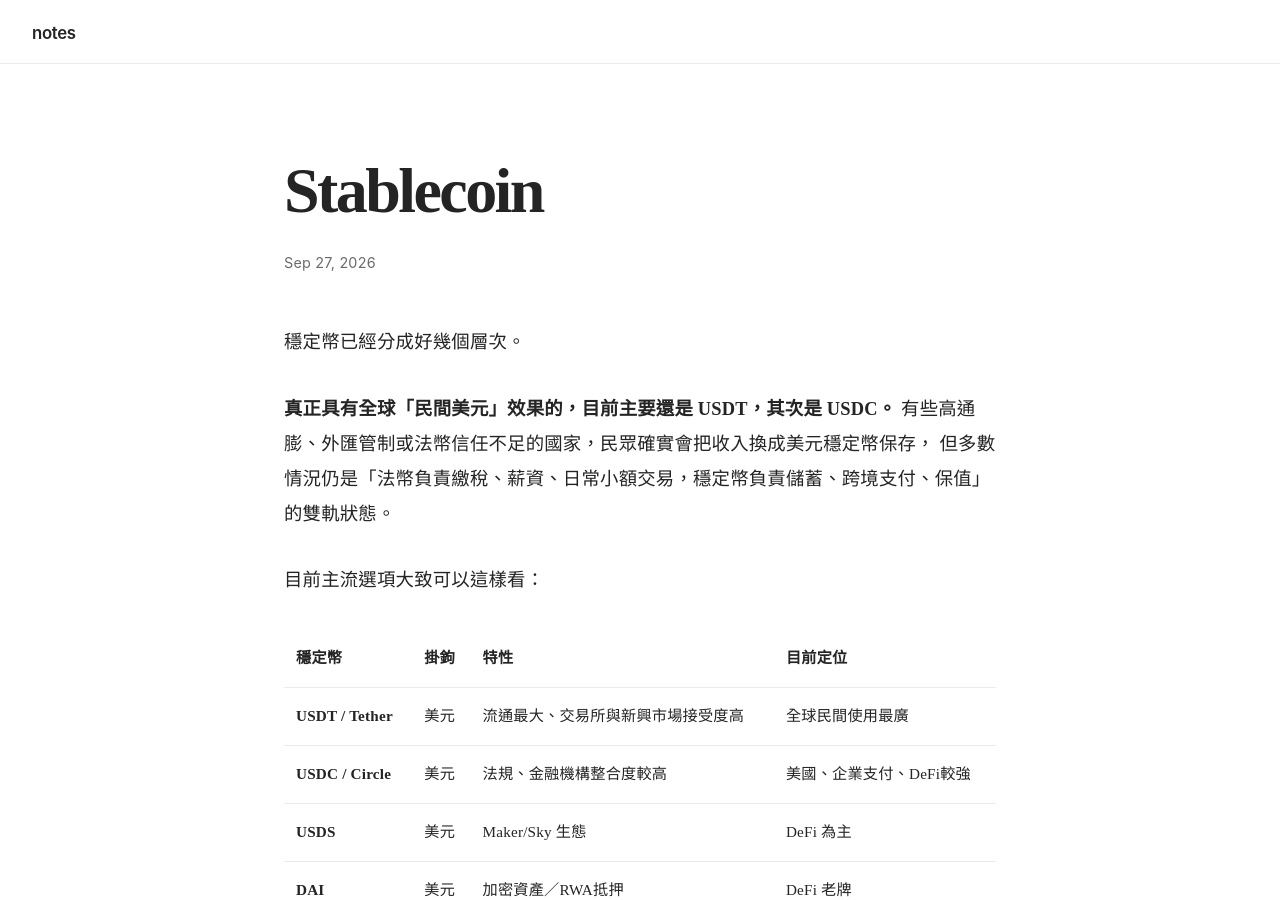
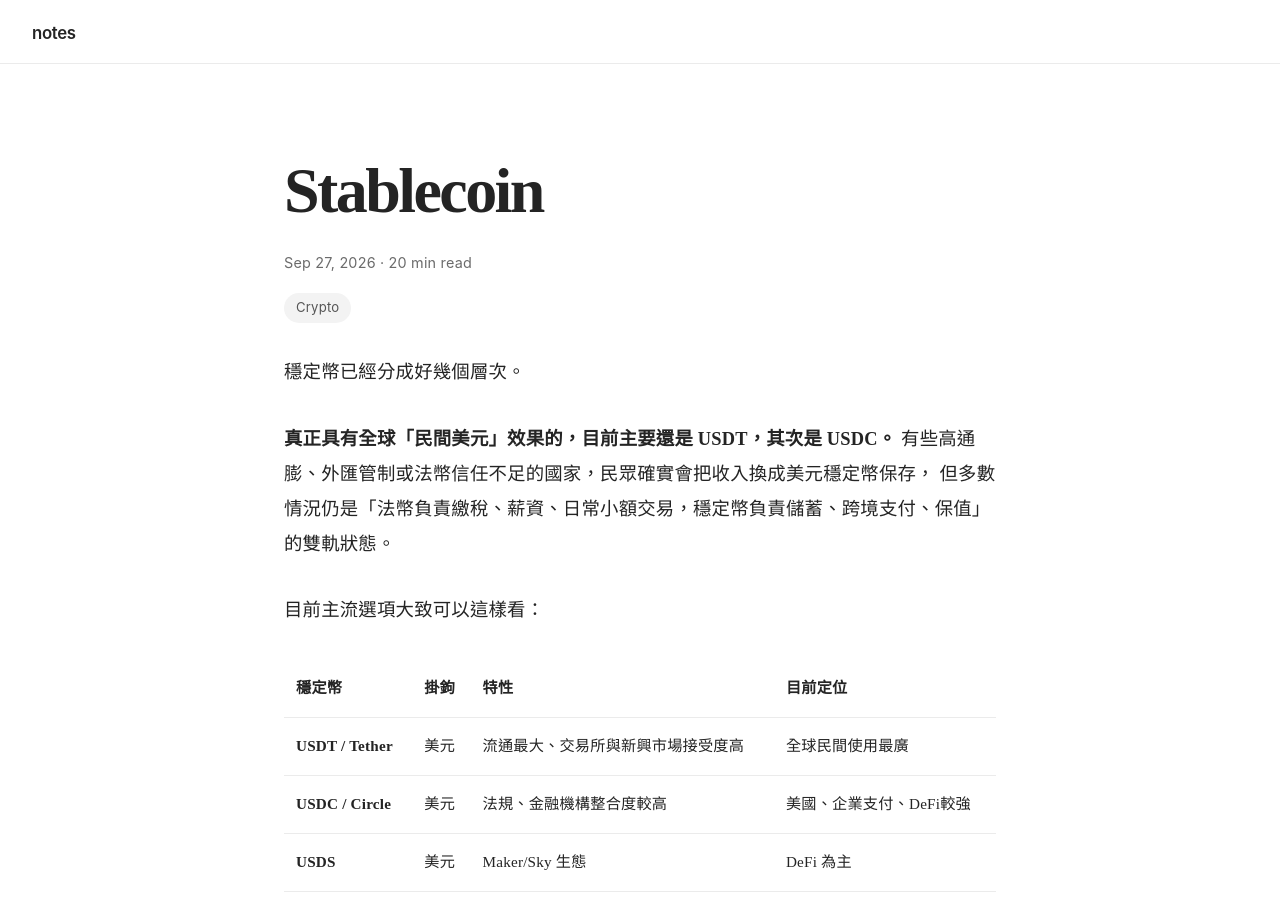
Before and after one commit to linjose/notes, a Jekyll site: the page built from _posts/2026-09-27-Stablecoin.md, in a window 1280 px wide and 900 px high. Built offline with Jekyll 4.4.1, drawn with Linux system fonts in a browser that asks for light colours; our own code applies the rules of GitHub Pages for plain Markdown files.

Commit message:
Update 2026-09-27-Stablecoin.md

```diff
--- a/_posts/2026-09-27-Stablecoin.md
+++ b/_posts/2026-09-27-Stablecoin.md
@@ -1,3 +1,12 @@
+---
+layout: post
+title: Stablecoin
+date: 2026-09-27
+reading_time: 20 min read
+tags: [Crypto]
+excerpt:
+---
+
 穩定幣已經分成好幾個層次。
 
 **真正具有全球「民間美元」效果的，目前主要還是 USDT，其次是 USDC。**
```
